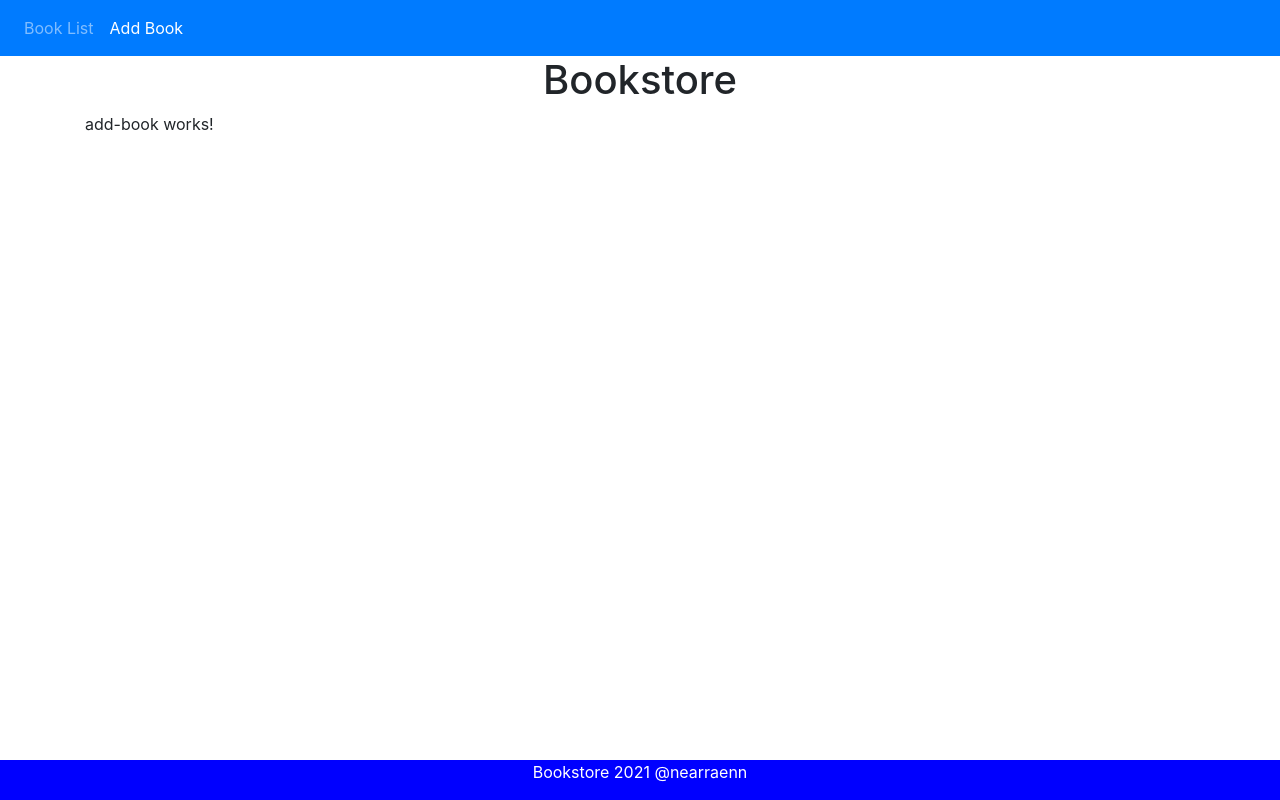
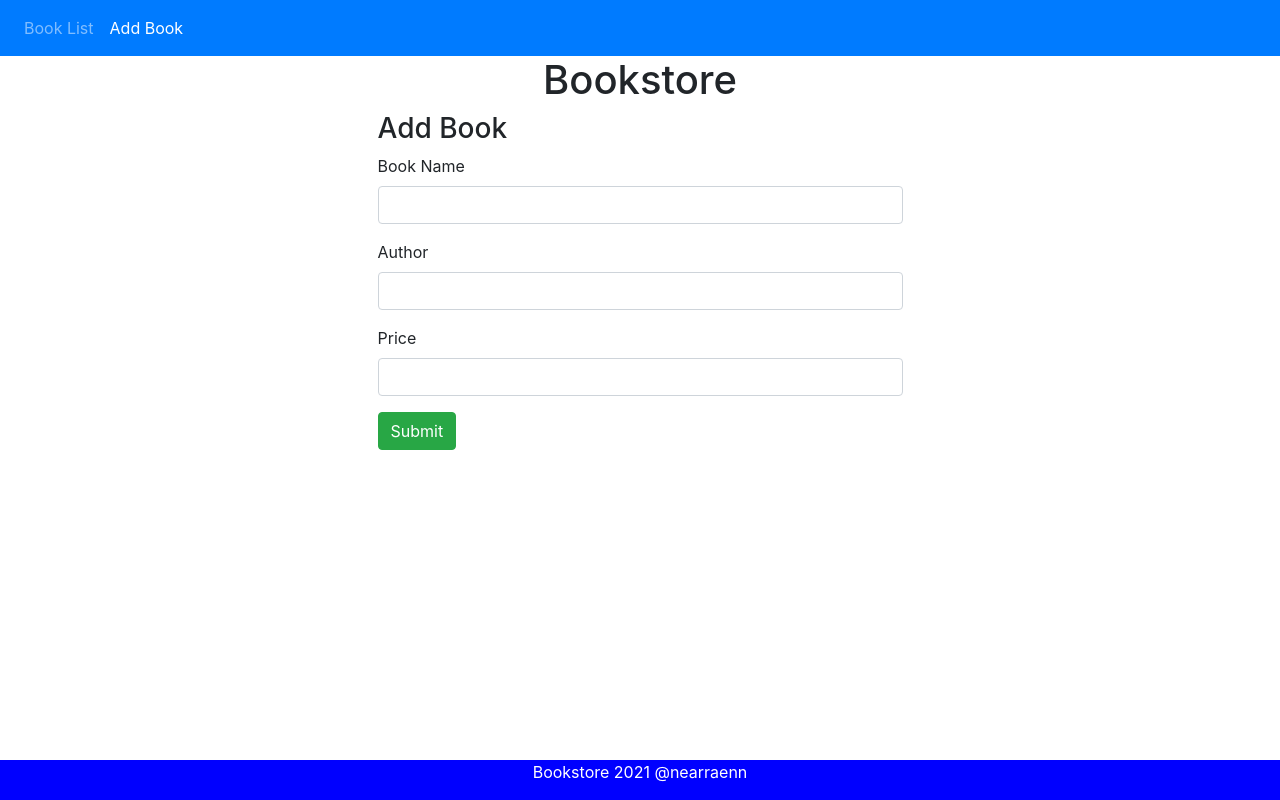
Before and after one commit to nearraenn3/bookstore, an Angular app in the folder angular-frontend/: page /add-book in a window 1280 px wide. Built offline with nearby package versions, Linux system fonts and the light colour scheme.

Commit message:
[UPDATED] - Connecting add-book component with Add Book REST API

```diff
--- a/angular-frontend/src/app/add-book/add-book.component.html
+++ b/angular-frontend/src/app/add-book/add-book.component.html
@@ -1 +1,26 @@
-<p>add-book works!</p>
+<div class="col-md-6 offset-md-3">
+    <h3> Add Book </h3>
+    <form (ngSubmit) = "onSubmit()">
+
+        <div class="form-group">
+            <label>Book Name</label>
+            <input type="text" class ="form-control" id = "bookName"
+                [(ngModel)] = "book.bookName" name = "bookName">
+        </div>
+
+        <div class="form-group">
+            <label>Author</label>
+            <input type="text" class ="form-control" id = "author"
+                [(ngModel)] = "book.author" name = "author">
+        </div>
+
+        <div class="form-group">
+            <label> Price</label>
+            <input type="text" class ="form-control" id = "price"
+                [(ngModel)] = "book.price" name = "price">
+        </div>
+
+        <button class = "btn btn-success" type ="submit">Submit</button>
+
+    </form>
+    </div>
--- a/angular-frontend/src/app/add-book/add-book.component.ts
+++ b/angular-frontend/src/app/add-book/add-book.component.ts
@@ -1,4 +1,7 @@
 import { Component, OnInit } from '@angular/core';
+import { Router } from '@angular/router';
+import { Book } from '../book';
+import { BookService } from '../book.service';
 
 @Component({
   selector: 'app-add-book',
@@ -7,9 +10,29 @@ import { Component, OnInit } from '@angular/core';
 })
 export class AddBookComponent implements OnInit {
 
-  constructor() { }
+  book: Book = new Book();
+
+  constructor(private bookService: BookService,
+    private router: Router) { }
 
   ngOnInit(): void {
   }
 
+  addBook() {
+    this.bookService.addBook(this.book).subscribe( data => {
+      console.log(data);
+      this.goToBookList();
+    },
+    error => console.log(error));
+  }
+
+  goToBookList() {
+    this.router.navigate(['/books']);
+  }
+
+  onSubmit(){
+    console.log(this.book);
+    this.addBook();
+  }
+
 }
--- a/angular-frontend/src/app/app.module.ts
+++ b/angular-frontend/src/app/app.module.ts
@@ -6,6 +6,7 @@ import { AppRoutingModule } from './app-routing.module';
 import { AppComponent } from './app.component';
 import { BookListComponent } from './book-list/book-list.component';
 import { AddBookComponent } from './add-book/add-book.component';
+import { FormsModule } from '@angular/forms';
 
 @NgModule({
   declarations: [
@@ -16,7 +17,8 @@ import { AddBookComponent } from './add-book/add-book.component';
   imports: [
     BrowserModule,
     AppRoutingModule,
-    HttpClientModule
+    HttpClientModule,
+    FormsModule
   ],
   providers: [],
   bootstrap: [AppComponent]
--- a/angular-frontend/src/app/book.service.ts
+++ b/angular-frontend/src/app/book.service.ts
@@ -16,4 +16,8 @@ export class BookService {
     return this.httpClient.get<Book[]>(`${this.baseUrl}`);
   }
 
+  addBook(book: Book): Observable<Object> {
+    return this.httpClient.post(`${this.baseUrl}`, book);
+  }
+
 }
```
